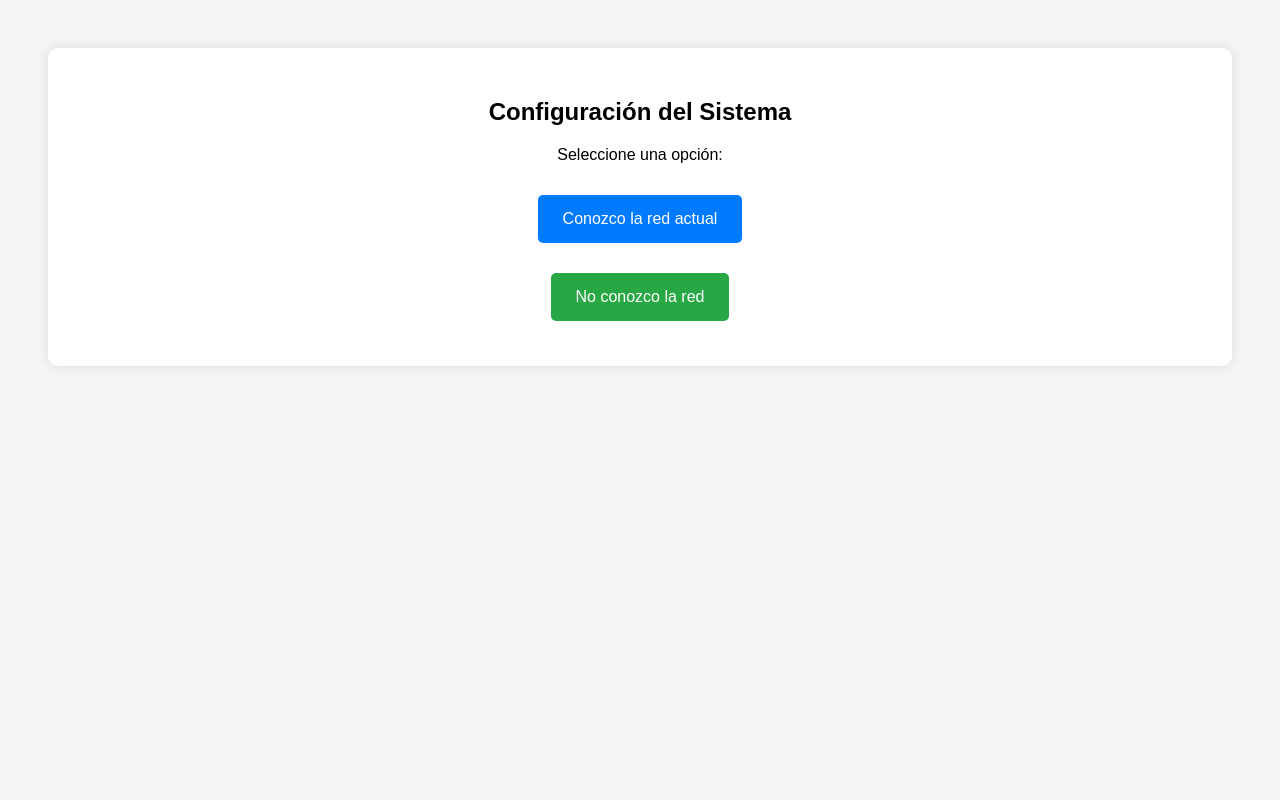
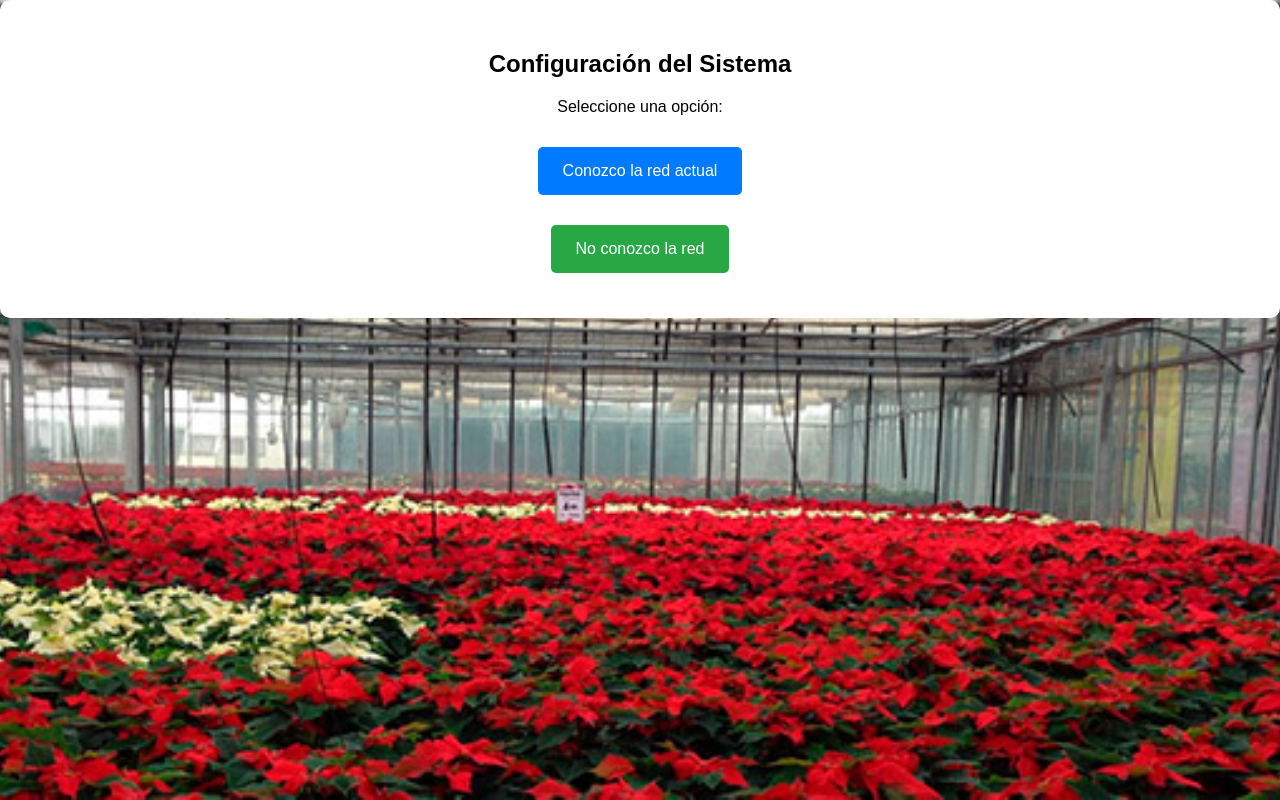
Before and after one commit to invernadero-iot/invernadero-iot.github.io, a plain HTML site: page index.html in a window 1280 px wide. Drawn offline with Linux system fonts and the light colour scheme.

Commit message:
Update index.html

```diff
--- a/index.html
+++ b/index.html
@@ -4,11 +4,13 @@
     <title>Configuración Invernadero</title>
     <meta name="viewport" content="width=device-width, initial-scale=1">
     <style>
-        body {
+       body {
+            margin: 0;
+            padding: 0;
             font-family: Arial;
             text-align: center;
-            padding: 40px;
-            background-color: #f4f4f4;
+            background: url('fondo.jpg') no-repeat center center fixed;
+            background-size: cover;
         }
         .container {
             background: white;
```
